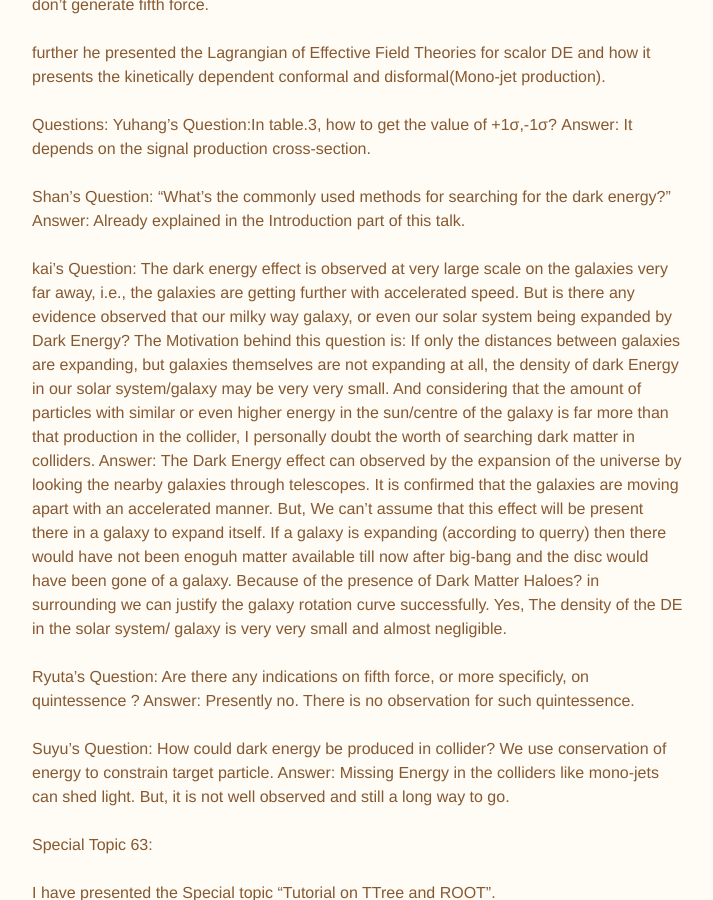
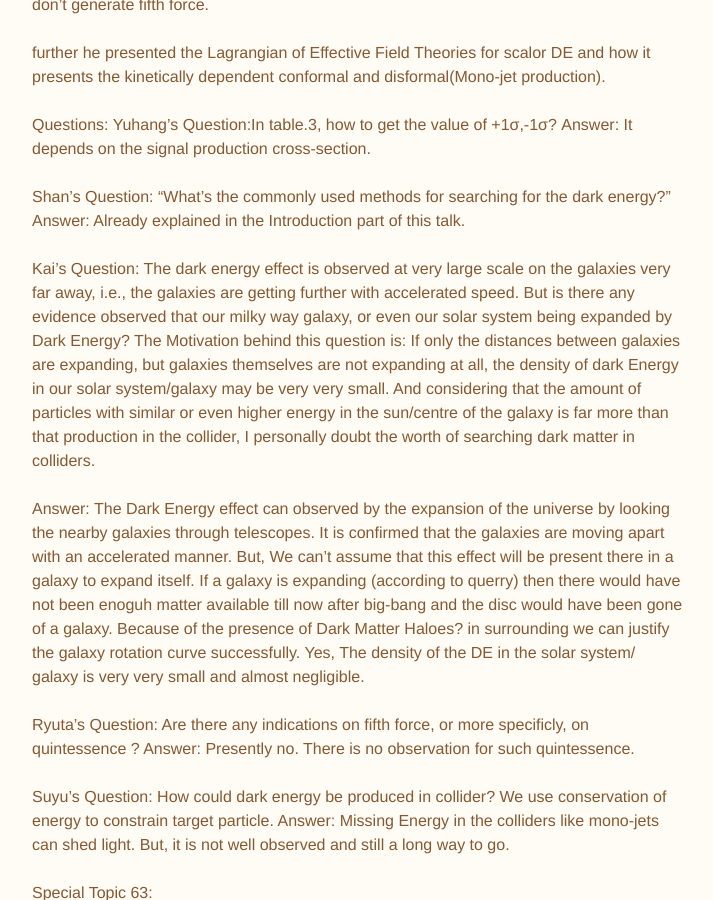
Before and after one commit to dt-np/xteam, a Jekyll site: the page built from _posts/2019-03-15-JC100.md, in a window 1280 px wide and 900 px high, scrolled down 1147 px. Shown: the whole window, without its empty margins (144-857 px from the left). Built offline with Jekyll 4.4.1, drawn with Linux system fonts in a browser that asks for light colours.

Commit message:
News for JC-100 and ST63

```diff
--- a/_posts/2019-03-15-JC100.md
+++ b/_posts/2019-03-15-JC100.md
@@ -37,8 +37,9 @@ Answer: It depends on the signal production cross-section.
 Shan's Question: "What's the commonly used methods for searching for the dark energy?"
 Answer: Already explained in the Introduction part of this talk.
 
-kai's Question: The dark energy effect is observed at very large scale on the galaxies very far away, i.e., the galaxies are getting further with accelerated speed. But is there any evidence observed that our milky way galaxy, or even our solar system being expanded by Dark Energy?
+Kai's Question: The dark energy effect is observed at very large scale on the galaxies very far away, i.e., the galaxies are getting further with accelerated speed. But is there any evidence observed that our milky way galaxy, or even our solar system being expanded by Dark Energy?
 The Motivation behind this question is: If only the distances between galaxies are expanding, but galaxies themselves are not expanding at all, the density of dark Energy in our solar system/galaxy may be very very small. And considering that the amount of particles with similar or even higher energy in the sun/centre of the galaxy is far more than that production in the collider, I personally doubt the worth of searching dark matter in colliders.
+
 Answer: The Dark Energy effect can observed by the expansion of the universe by looking the nearby galaxies through telescopes. It is confirmed that the galaxies are moving apart with an accelerated manner. But, We can't assume that this effect will be present there in a galaxy to expand itself. If a galaxy is expanding (according to querry) then there would have not been enoguh matter available till now after big-bang and the disc would have been gone of a galaxy. Because of the presence of Dark Matter Haloes? in surrounding we can justify the galaxy rotation curve successfully. Yes, The density of the DE in the solar system/ galaxy is very very small and almost negligible.
 
 Ryuta's Question: Are there any indications on fifth force, or more specificly, on quintessence ?
```
